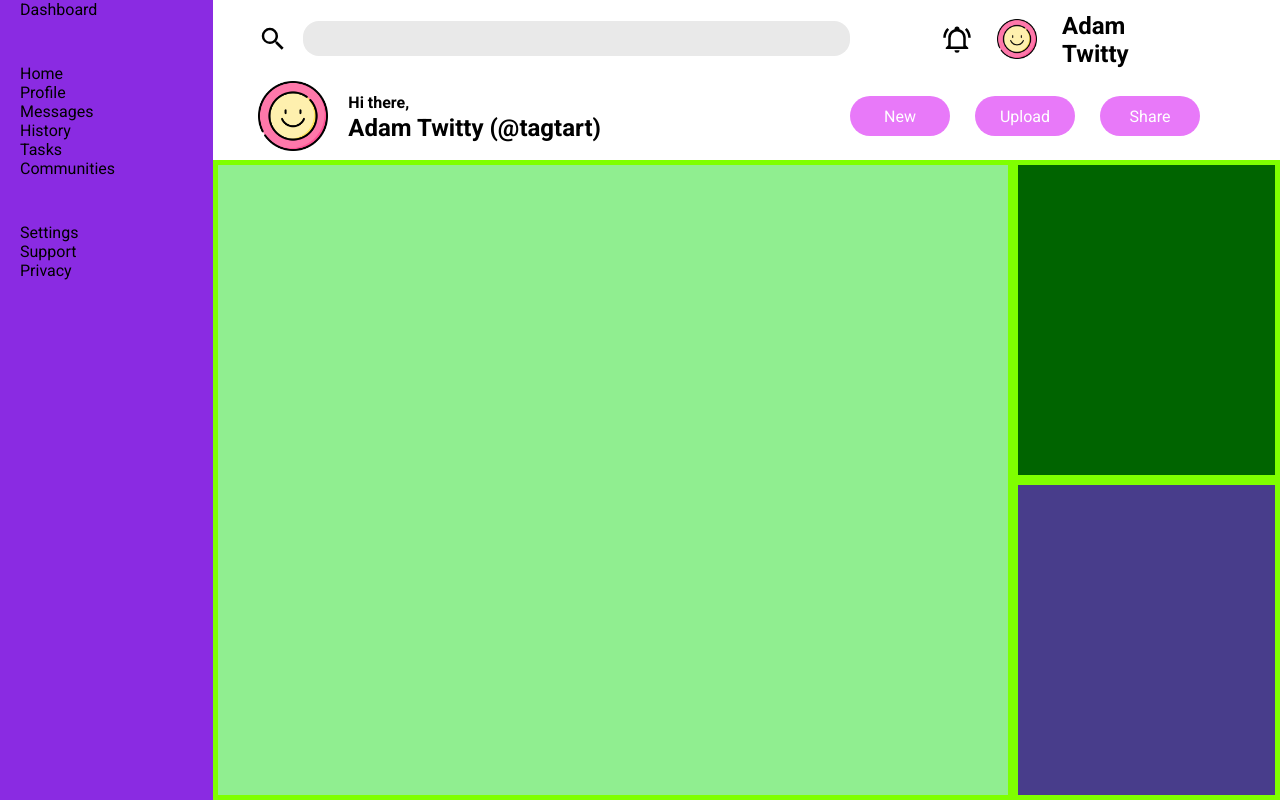
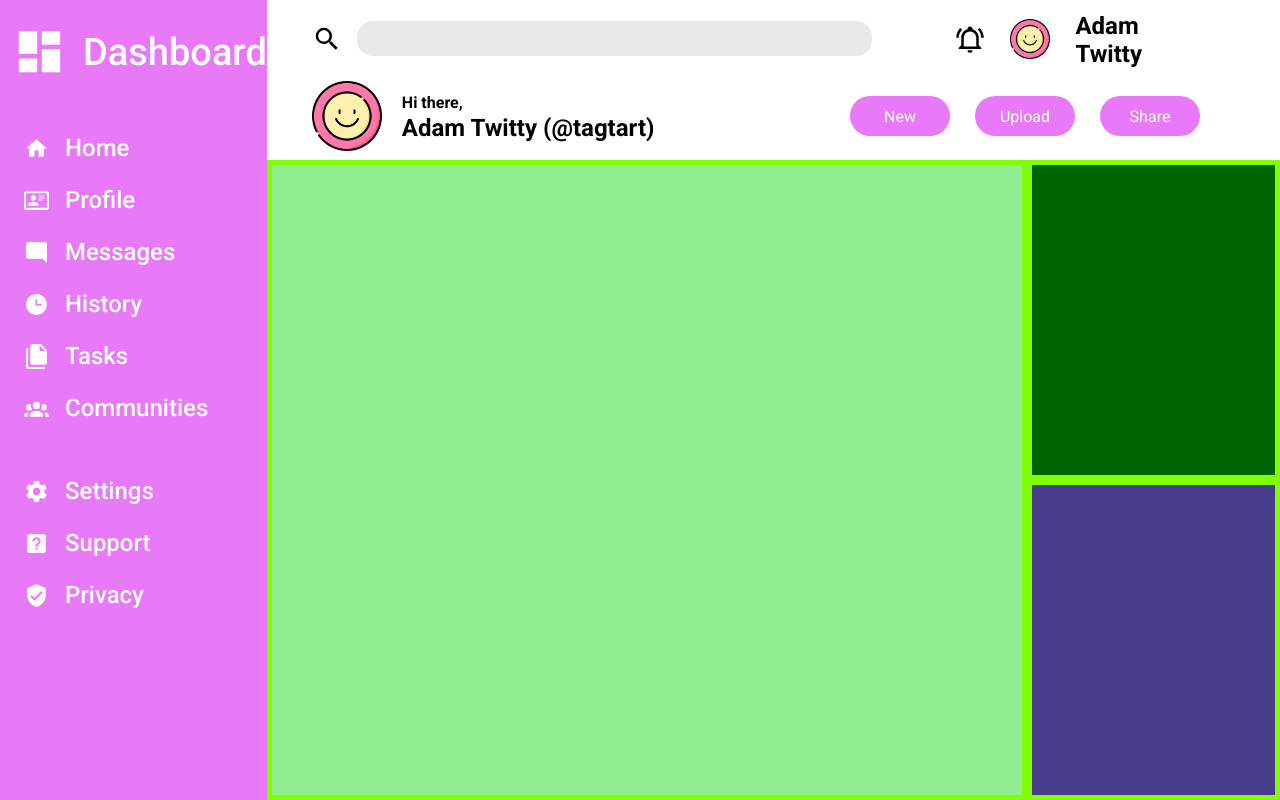
Before and after one commit to tagtart1/admin-dashboard-project, a plain HTML site: page index.html in a window 1280 px wide. Drawn offline with Linux system fonts and the light colour scheme.

Commit message:
Finish base sidebar styles

```diff
--- a/index.html
+++ b/index.html
@@ -47,22 +47,54 @@
 
 
         <div class="sidebar">
-            <div class="sidebar-item">Dashboard</div>
+            <div class="sidebar-header">
+                <img src="icons/sidebar-icons/view-dashboard.svg" alt="Dashboard icon">
+                <span>Dashboard</span>
+            </div>
+
             <div class="sidebar-item">
                 <ul>
-                    <li>Home</li>
-                    <li>Profile</li>
-                    <li>Messages</li>
-                    <li>History</li>
-                    <li>Tasks</li>
-                    <li>Communities</li>
+                    <li>
+                        <img src="icons/sidebar-icons/home.svg" alt="Home icon">
+                        <span>Home</span>
+                    </li>
+                    <li>
+                        <img src="icons/sidebar-icons/card-account-details-outline.svg" alt="Account icon">
+                        <span>Profile</span>
+                    </li>
+                    <li>
+                        <img src="icons/sidebar-icons/message-reply.svg" alt="Message reply icon">
+                        <span>Messages</span>
+                    </li>
+                    <li>
+                        <img src="icons/sidebar-icons/clock-time-three.svg" alt="History clock icon">
+                        <span>History</span>
+                    </li>
+                    <li>
+                        <img src="icons/sidebar-icons/file-multiple.svg" alt="Task icon">
+                        <span>Tasks</span>
+                    </li>
+                    <li>
+                        <img src="icons/sidebar-icons/account-group.svg" alt="Community icon">
+                        <span>Communities</span>
+                    </li>
                 </ul>
             </div >
+
             <div class="sidebar-item">
                 <ul>
-                    <li>Settings</li>
-                    <li>Support</li>
-                    <li>Privacy</li>
+                    <li>
+                        <img src="icons/sidebar-icons/cog.svg" alt="Setting icon">
+                        <span>Settings</span>
+                    </li>
+                    <li>
+                        <img src="icons/sidebar-icons/help-box.svg" alt="Support icon">
+                        <span>Support</span>
+                    </li>
+                    <li>
+                        <img src="icons/sidebar-icons/shield-check.svg" alt="Privacy icon">
+                        <span>Privacy</span>
+                    </li>
                 </ul>
             </div>
         </div>
--- a/styles.css
+++ b/styles.css
@@ -14,6 +14,8 @@ body {
     padding: 0;
     margin: 0;
     min-height: 100vh;
+
+
 }
 
 div h2, div p{
@@ -132,27 +134,73 @@ img {
 .sidebar{
     grid-column: 1;
     grid-row: 1 / 3;
-
-    background-color: blueviolet;
+    padding-top: 24px;
+    background-color: var(--main-purple);
+    color: white;
 
 
     display: grid;
     grid-template-rows: auto auto auto;
-    padding-left: 20px;
-    gap: 45px;
+
+    gap: 55px;
     align-content: start;
-}
-
-.sidebar .sidebar-item {
 
 
 }
+
+.sidebar-header{
+
+    padding-left: 12px;
+    display: flex;
+    align-items: center;
+    font-size: 38px;
+    gap: 16px;
+}
+
+.sidebar-item {
+    padding-left: 24px;
+}
+
+.sidebar-header img {
+    width: 55px;
+    height: 55px;
+}
+
+.sidebar-header span {
+    font-weight: 500;
+
+}
+
+.sidebar-item ul {
+    display: grid;                   /* The grid way for spacing, would rather do flex but just testing */
+    grid-template-columns: 1fr;
+    gap: 24px;
+}
+
+.sidebar-item ul li{
+    display: flex;
+    align-items: center;
+    gap: 16px;
+    font-weight: 500;
+    font-size: 24px;
+}
+
+.sidebar-item ul li img {
+    width: 25px;
+    height: 25px;
+}
+
+
 
 .sidebar-item ul {
     margin: 0;
     padding: 0;
     list-style: none;
 }
+
+
+
+
 
 .main-content {
     grid-column: 2 / 3;
```
Also changed, not shown: icons/sidebar-icons/account-group.svg (added), icons/sidebar-icons/card-account-details-outline.svg (added), icons/sidebar-icons/clock-time-three.svg (added), icons/sidebar-icons/cog.svg (added), icons/sidebar-icons/file-multiple.svg (added), icons/sidebar-icons/help-box.svg (added), icons/sidebar-icons/home.svg (added), icons/sidebar-icons/magnify.svg (added), icons/sidebar-icons/message-reply.svg (added), icons/sidebar-icons/shield-check.svg (added), icons/sidebar-icons/view-dashboard.svg (added).
